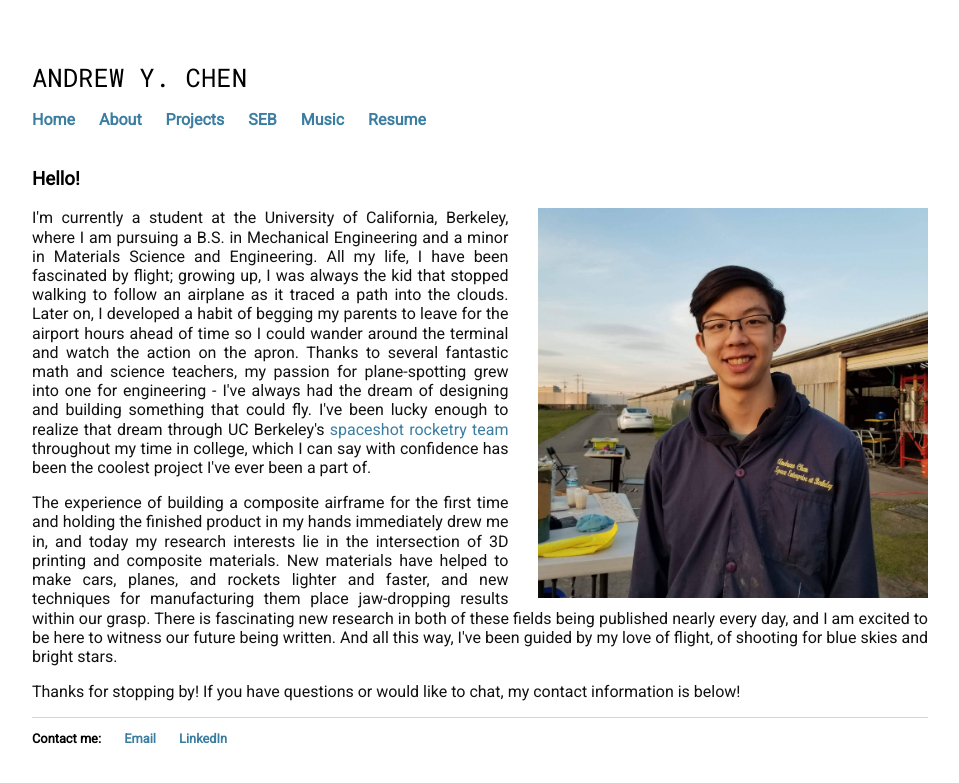
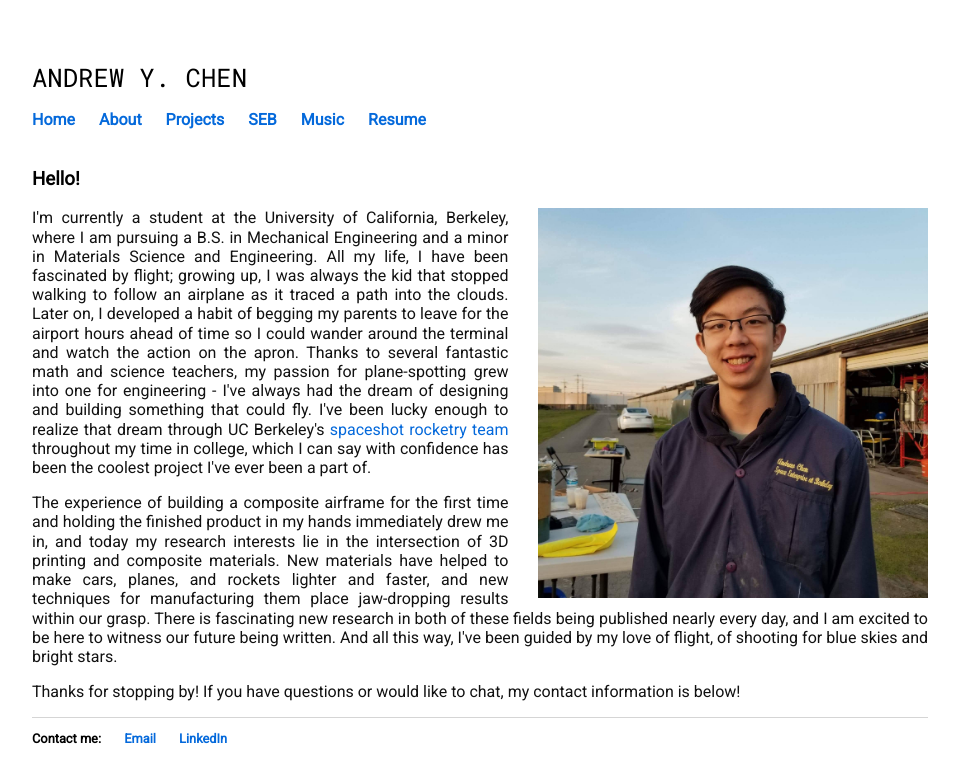
Before and after one commit to carbonheliumnitrogen/carbonheliumnitrogen.github.io, a Jekyll site: the page built from about.html, in a window 1280 px wide. Shown: the top 783 px of the page, without its empty margins (160-1119 px from the left). Built offline with Jekyll 4.4.1, drawn with Linux system fonts in a browser that asks for light colours.

Commit message:
Update main.css

```diff
--- a/css/main.css
+++ b/css/main.css
@@ -29,7 +29,7 @@ nav ul li, footer ul li {
 }
 a {
     text-decoration: none;
-    color: #3B7EA1;
+    color: #0469db;
 }
 a:hover {
     text-decoration: underline;
```
